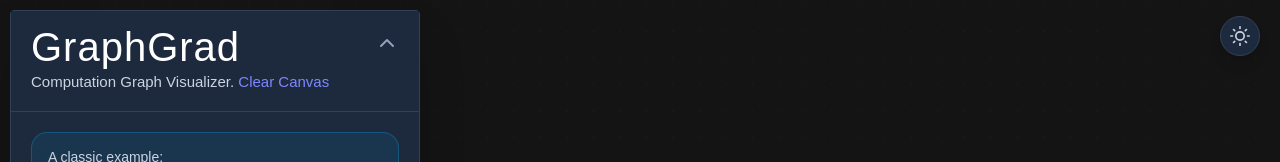
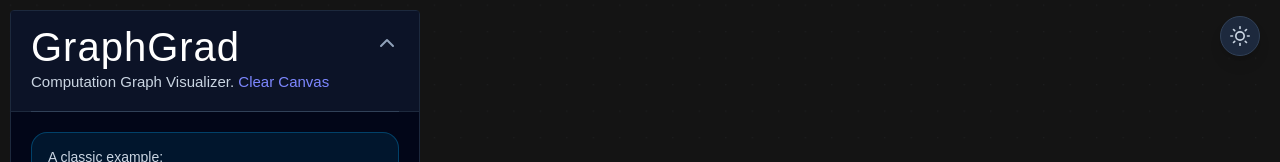
Before and after one commit to wolgwang1729/GraphGrad, a Next.js app: page / in a window 1280 px wide. Shown: the top 162 px of the page. Built offline with nearby package versions, Linux system fonts and the light colour scheme.

Commit message:
update bg to grey

```diff
--- a/components/graph-visualizer.tsx
+++ b/components/graph-visualizer.tsx
@@ -1441,9 +1441,9 @@
         </button>
 
         {/* NN-SVG Style Floating Sidebar */}
-        <div className={`absolute top-2.5 left-2.5 z-10 flex max-h-[calc(100vh-60px)] w-102.5 flex-col rounded border shadow-2xl transition-colors duration-300 ${isDarkMode ? "border-slate-700 bg-slate-800" : "border-slate-200 bg-white"}`}>
+        <div className={`absolute top-2.5 left-2.5 z-10 flex max-h-[calc(100vh-60px)] w-102.5 flex-col rounded border transition-colors duration-300 ${isDarkMode ? "border-slate-800 bg-slate-950" : "border-slate-200 bg-slate-50"}`}>
           {/* Card Header */}
-          <div className={`border-b px-5 pt-4 pb-0 transition-colors duration-300 ${isDarkMode ? "border-slate-700 bg-slate-800 text-white" : "border-slate-200 bg-white text-slate-800 rounded-t"}`}>
+          <div className={`border-b px-5 pt-4 pb-0 transition-colors duration-300 ${isDarkMode ? "border-slate-800 bg-slate-900/80 text-white" : "border-slate-200 bg-slate-100/50 text-slate-800 rounded-t"}`}>
             <button
               className={`float-right mt-1 text-2xl transition-transform ${isDarkMode ? "text-slate-400 hover:text-white" : "text-slate-400 hover:text-slate-900"}`}
               onClick={() => setIsSidebarOpen(!isSidebarOpen)}
```
